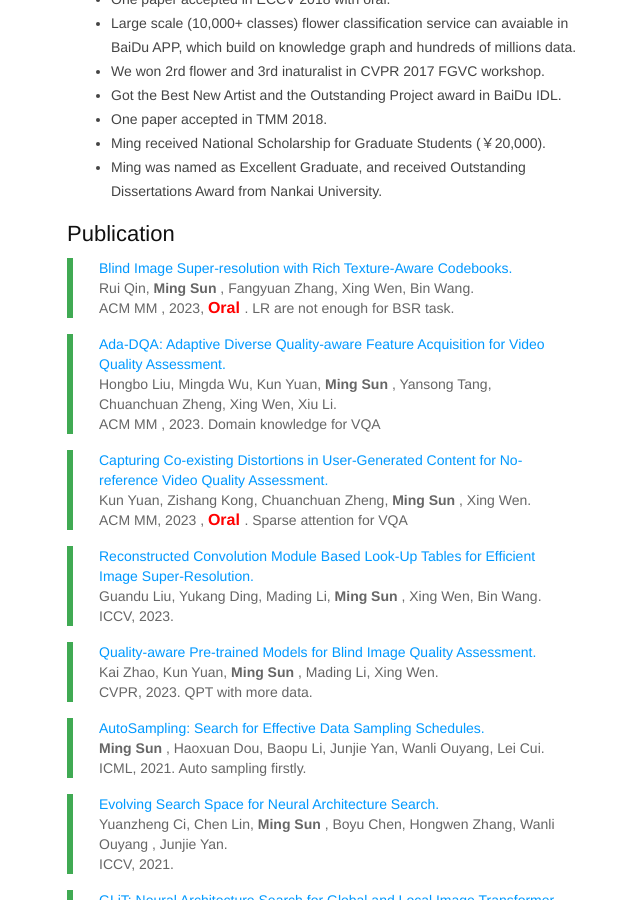
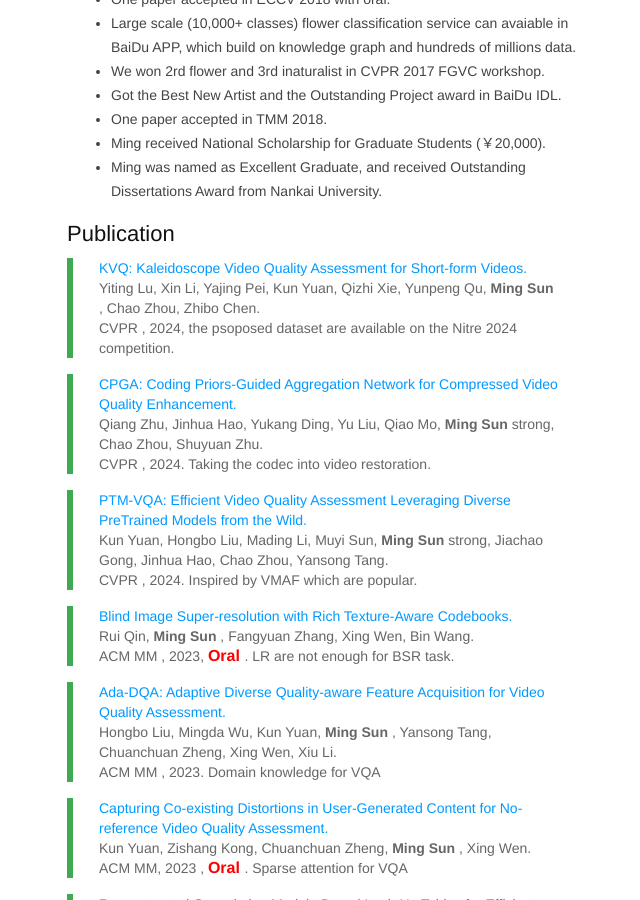
Before and after one commit to msunming/msunming.github.io, a Jekyll site: the page index.html, which Jekyll copies as it is, in a window 1280 px wide and 900 px high, scrolled down 1455 px. Shown: the whole window, without its empty margins (93-733 px from the left). Built offline with Jekyll 4.4.1, drawn with Linux system fonts in a browser that asks for light colours.

Commit message:
Update index.html
the cvpr 2024

```diff
--- a/index.html
+++ b/index.html
@@ -498,6 +498,33 @@ pre .markdown .emphasis {
 		<!-- -->
 
 		<blockquote>
+			<p><a href="https://arxiv.org/pdf/2402.07220.pdf">
+			KVQ: Kaleidoscope Video Quality Assessment for Short-form Videos.</a><br />
+			Yiting Lu, Xin Li, Yajing Pei, Kun Yuan, Qizhi Xie, Yunpeng Qu, <strong> Ming Sun </strong>, Chao Zhou, Zhibo Chen. <br />
+			CVPR , 2024, the psoposed dataset are available on the Nitre 2024 competition.  <br /></p>
+		</blockquote>
+
+		<!-- -->
+
+		<blockquote>
+			<p><a href="https://arxiv.org/pdf/2403.10362.pdf">
+			CPGA: Coding Priors-Guided Aggregation Network for Compressed Video Quality Enhancement.</a><br />
+			Qiang Zhu, Jinhua Hao, Yukang Ding, Yu Liu, Qiao Mo,<strong> Ming Sun </strong>strong, Chao Zhou, Shuyuan Zhu. <br />
+			CVPR , 2024. Taking the codec into video restoration.  <br /></p>
+		</blockquote>
+
+		<!-- -->
+
+		<blockquote>
+			<p><a href="https://openreview.net/forum?id=Lc1serDCou&referrer=%5BAuthor%20Console%5D(%2Fgroup%3Fid%3Dthecvf.com%2FCVPR%2F2024%2FConference%2FAuthors%23your-submissions)">
+			PTM-VQA: Efficient Video Quality Assessment Leveraging Diverse PreTrained Models from the Wild.</a><br />
+			Kun Yuan, Hongbo Liu, Mading Li, Muyi Sun, <strong> Ming Sun </strong>strong, Jiachao Gong, Jinhua Hao, Chao Zhou, Yansong Tang. <br />
+			CVPR , 2024. Inspired by VMAF which are popular.  <br /></p>
+		</blockquote>
+
+		<!-- -->
+
+		<blockquote>
 			<p><a href="https://arxiv.org/abs/2310.17188">
 			Blind Image Super-resolution with Rich Texture-Aware Codebooks.</a><br />
 			Rui Qin, <strong> Ming Sun </strong>, Fangyuan Zhang, Xing Wen, Bin Wang. <br />
```
